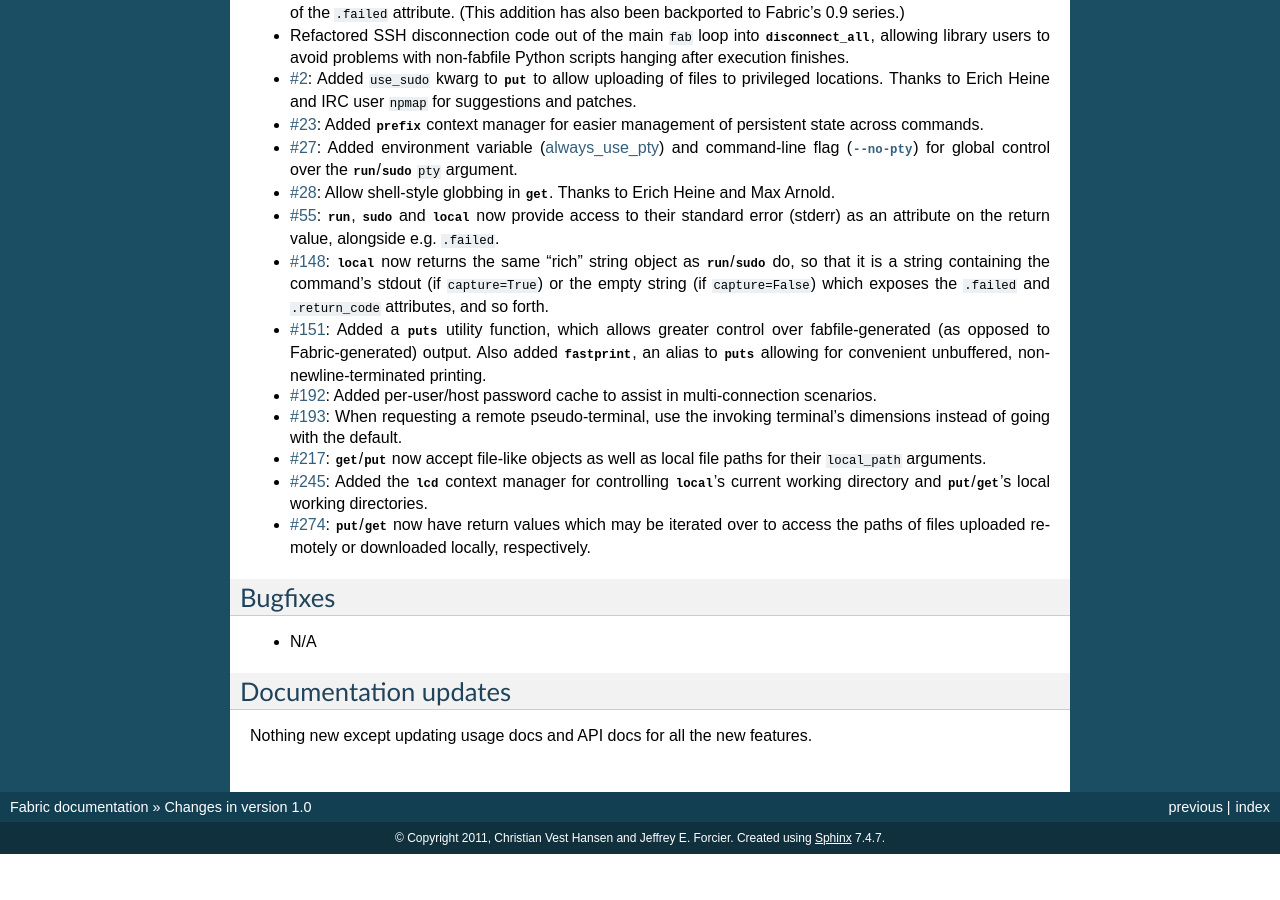
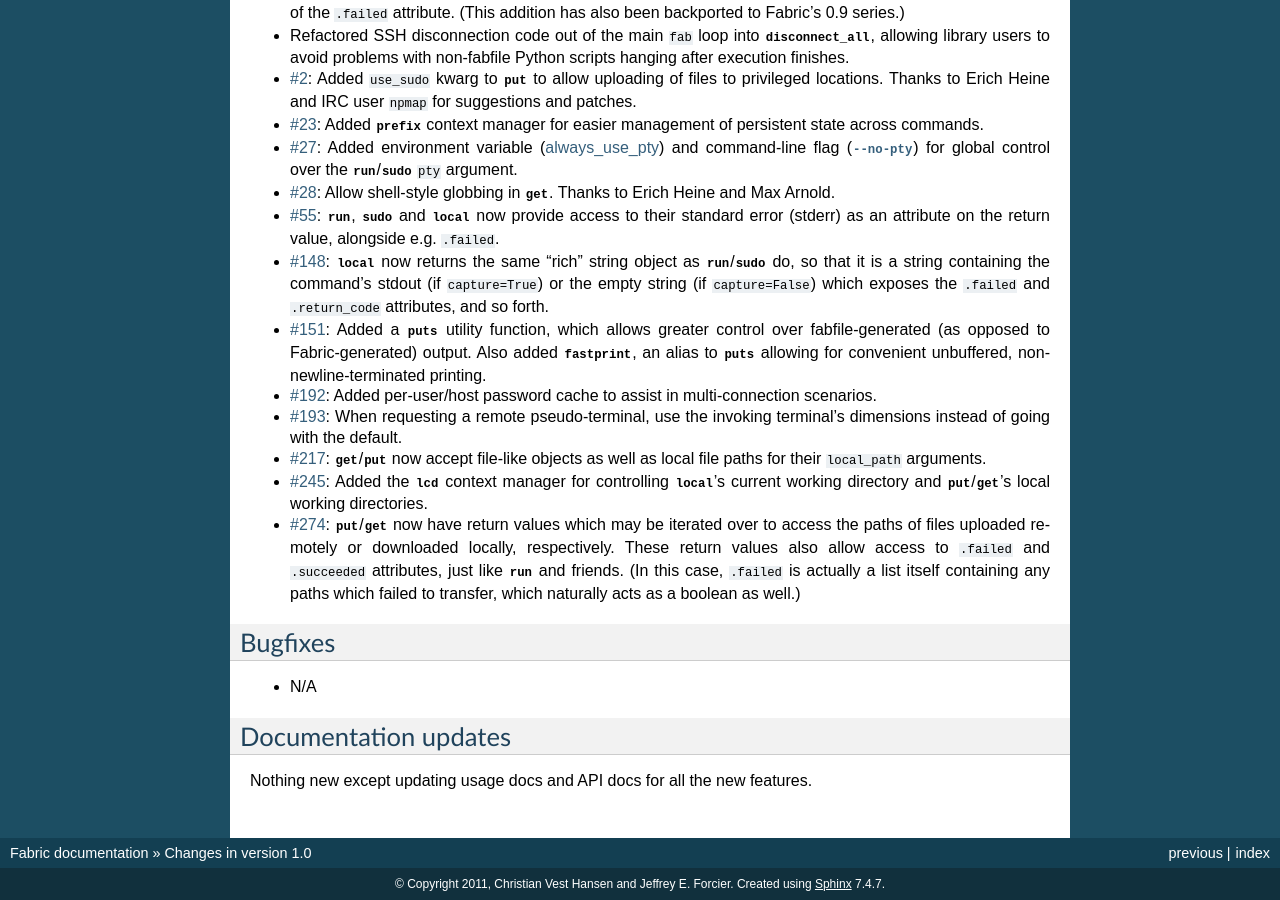
Before and after one commit to fabric/fabric, a Sphinx documentation site: the page built from docs/changes/1.0.rst, in a window 1280 px wide and 900 px high, scrolled down 1226 px. Built offline with Sphinx 7.4.7, drawn with Linux system fonts in a browser that asks for light colours; before the commit the page ends 2080 px from its top, so only the background shows below that.

Commit message:
Update changelog for recent work re #274

```diff
--- a/docs/changes/1.0.rst
+++ b/docs/changes/1.0.rst
@@ -120,7 +120,11 @@ Feature additions
   directories.
 * :issue:`274`: `~fabric.operations.put`/`~fabric.operations.get` now have
   return values which may be iterated over to access the paths of files
-  uploaded remotely or downloaded locally, respectively.
+  uploaded remotely or downloaded locally, respectively. These return values
+  also allow access to ``.failed`` and ``.succeeded`` attributes, just like
+  `~fabric.operations.run` and friends. (In this case, ``.failed`` is actually
+  a list itself containing any paths which failed to transfer, which naturally
+  acts as a boolean as well.)
 
 
 Bugfixes
```
